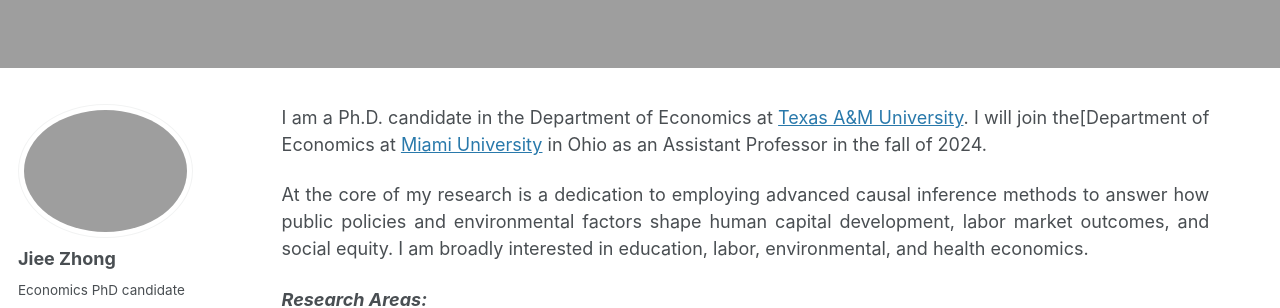
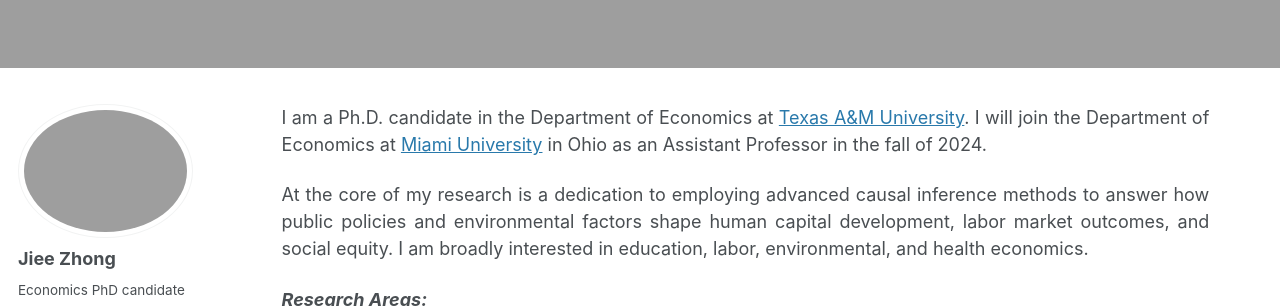
Before and after one commit to jieezhong/jieezhong.github.io, a Jekyll site: the page built from _pages/about.md, in a window 1280 px wide. Shown: the part 144-452 px from the top of the page. Built offline with Jekyll 4.4.1, drawn with Linux system fonts in a browser that asks for light colours; some web fonts are replaced.

```diff
--- a/_pages/about.md
+++ b/_pages/about.md
@@ -5,7 +5,7 @@ header:
   overlay_image: beach_oregon3.jpg
 ---
 
-I am a Ph.D. candidate in the Department of Economics at [Texas A&M University](https://liberalarts.tamu.edu/economics/). I will join the[Department of Economics at [Miami University](https://miamioh.edu/fsb/directory/?up=/query/all/all/Economics/all) in Ohio as an Assistant Professor in the fall of 2024.
+I am a Ph.D. candidate in the Department of Economics at [Texas A&M University](https://liberalarts.tamu.edu/economics/). I will join the Department of Economics at [Miami University](https://miamioh.edu/fsb/directory/?up=/query/all/all/Economics/all) in Ohio as an Assistant Professor in the fall of 2024.
 
 At the core of my research is a dedication to employing advanced causal inference methods to answer how public policies and environmental factors shape human capital development, labor market outcomes, and social equity. I am broadly interested in education, labor, environmental, and health economics.
 
```
